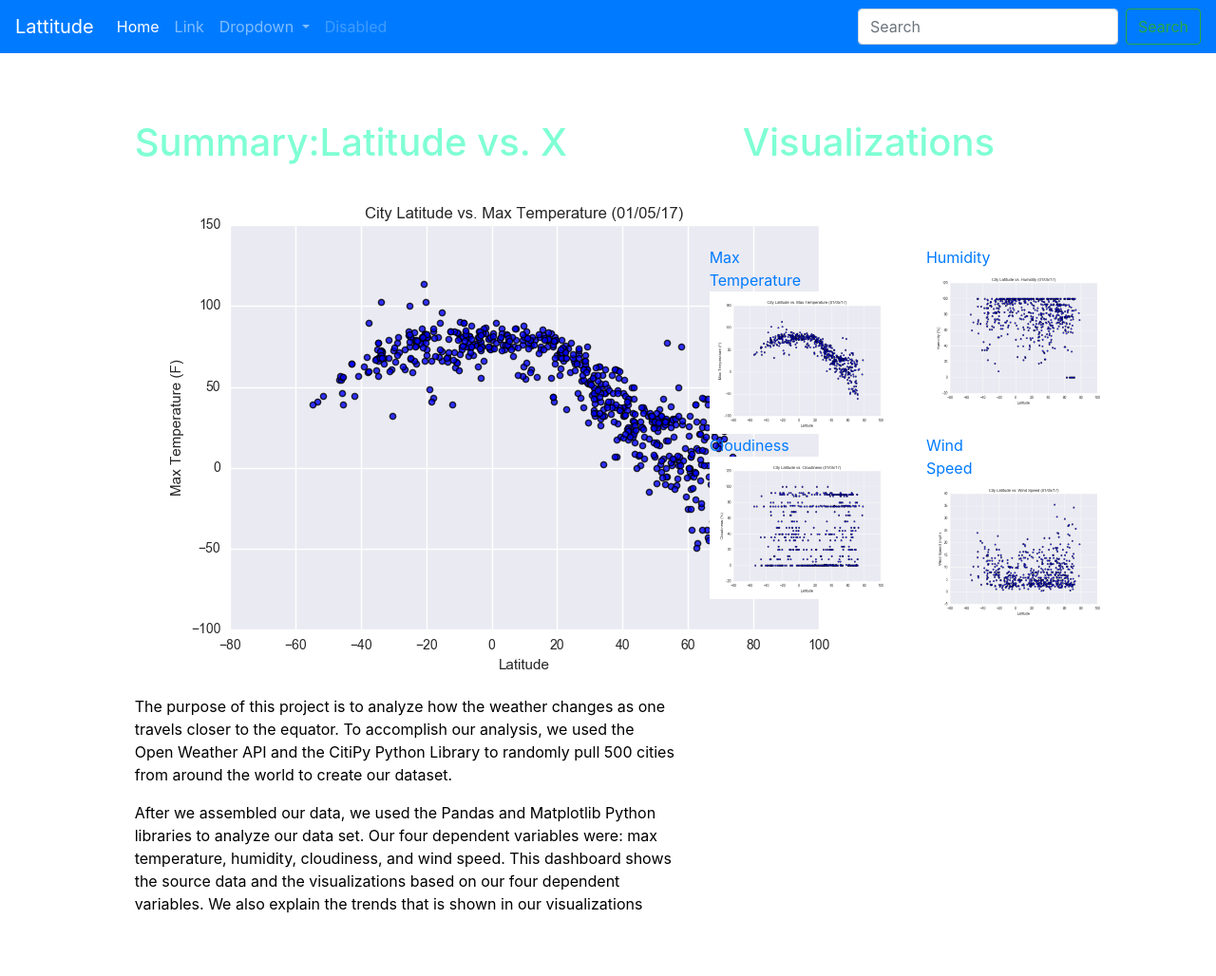
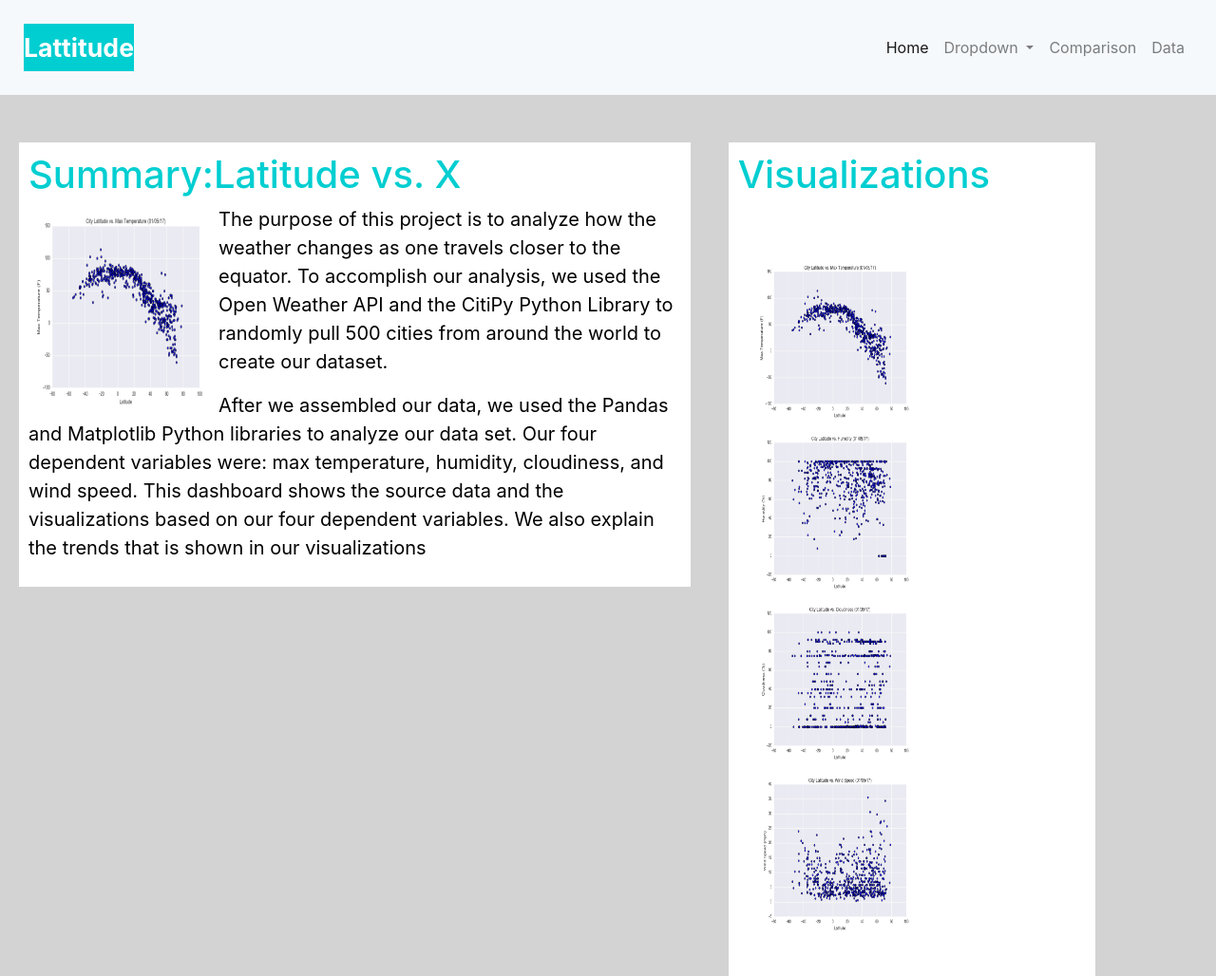
Before and after one commit to ksan1510/WebVis, a plain HTML site: page index.html in a window 1280 px wide. Shown: the whole page at 95% size. Drawn offline with nearby package versions, Linux system fonts and the light colour scheme; files that its build step writes are made by us from their sources.

Commit message:
landing page

```diff
--- a/index.html
+++ b/index.html
@@ -7,111 +7,66 @@
 
     <!-- Bootstrap CSS -->
     <link rel="stylesheet" href="https://stackpath.bootstrapcdn.com/bootstrap/4.3.1/css/bootstrap.min.css" integrity="sha384-ggOyR0iXCbMQv3Xipma34MD+dH/1fQ784/j6cY/iJTQUOhcWr7x9JvoRxT2MZw1T" crossorigin="anonymous">
-    <style>
-  .body {background-color: lightgray
-  }
+    <link rel="stylesheet" href="css/style.css">
+  </head>
+  <body>
 
-  h1{color: aquamarine}
-
-  .box {
-    margin-top: 60px;
-    margin-bottom: 62px;
-    padding: 10px 20px 15px;
-    color:black;
-    background-color: white;
-
-  }
-
-  .box2 {
-    margin-top: 60px;
-    margin-bottom: 62px;
-    padding: 10px 20px 15px;
-    color:black;
-    background-color: white;
-
-  }
-
-  p{color: black}
-
-
-  </style>
-
-  </head>
-  <nav class="navbar navbar-expand-lg navbar-dark bg-primary">
-      <a class="navbar-brand" href="#">Lattitude</a>
+  <nav class="navbar navbar-expand-lg navbar-light" >
+      <a class="navbar-brand" id="brand" href="#" >Lattitude</a>
       <button class="navbar-toggler" type="button" data-toggle="collapse" data-target="#navbarSupportedContent" aria-controls="navbarSupportedContent" aria-expanded="false" aria-label="Toggle navigation">
         <span class="navbar-toggler-icon"></span>
       </button>
       <div class="collapse navbar-collapse" id="navbarSupportedContent">
-        <ul class="navbar-nav mr-auto">
+        <ul class="navbar-nav ml-auto">
           <li class="nav-item active">
-            <a class="nav-link" href="#">Home <span class="sr-only">(current)</span></a>
+            <a class="nav-link" href="index.html">Home <span class="sr-only">(current)</span></a>
           </li>
-          <li class="nav-item">
-            <a class="nav-link" href="#">Link</a>
-          </li>
+
           <li class="nav-item dropdown">
             <a class="nav-link dropdown-toggle" href="#" id="navbarDropdown" role="button" data-toggle="dropdown" aria-haspopup="true" aria-expanded="false">
               Dropdown
             </a>
             <div class="dropdown-menu" aria-labelledby="navbarDropdown">
-              <a class="dropdown-item" href="#">Action</a>
-              <a class="dropdown-item" href="#">Another action</a>
-              <div class="dropdown-divider"></div>
-              <a class="dropdown-item" href="#">Something else here</a>
+              <a class="dropdown-item" href="temperature.html">Temperature</a>
+              <a class="dropdown-item" href="humidity.html">Humidity</a>
+              <a class="dropdown-item" href="cloudiness.html">Cloudiness</a>
+              <a class="dropdown-item" href="wind.html">Wind</a>
+
             </div>
           </li>
           <li class="nav-item">
-            <a class="nav-link disabled" href="#">Disabled</a>
-          </li>
+                <a class="nav-link" href="#">Comparison</a>
+              </li>
+              <li class="nav-item">
+                    <a class="nav-link" href="#">Data</a>
+                  </li>
         </ul>
-        <form class="form-inline my-2 my-lg-0">
-          <input class="form-control mr-sm-2" type="search" placeholder="Search" aria-label="Search">
-          <button class="btn btn-outline-success my-2 my-sm-0" type="submit">Search</button>
-        </form>
+
       </div>
     </nav>
+
   <div class="container-fluid">
       <div class="row">
-       <div class="col-md-1"></div>
-         <div class="col-md-6">
+            <div class= "col-md-7">
              <div class="box">
         <h1 class="h1">Summary:Latitude vs. X</h1>
-          <img src="img/Fig1.png">
+          <img src="img/Fig1.png" class="img float-left" height="220" width="200">
           <p>The purpose of this project is to analyze how the weather changes as one travels closer to the equator. To accomplish our analysis, we used the Open Weather API and the CitiPy Python Library to randomly pull 500 cities from around the world to create our dataset. </p>
           <p>After we assembled our data, we used the Pandas and Matplotlib Python libraries to analyze our data set. Our four dependent variables were: max temperature, humidity, cloudiness, and wind speed. This dashboard shows the source data and the visualizations based on our four dependent variables. We also explain the trends that is shown in our visualizations</p>
+
        </div>
       </div>
-         <div class="col-md-4 sidebar">
-          <div class="row">
-            <div class="box2">
-            <div class="col-md-12">
-              <h1>Visualizations</h1>
-            </div>
-          </div>
-         <div class="row">
-              <div class="col-md-3">
-                 <a href="max_temperature.html">Max Temperature<img src="img/Fig1.png" width="200px" height="150px"></a>
-            </div>
-            <div class="col-md-3"></div>
-                      <div class="col-md-3">
-                 <a href="humidity.html">Humidity<img src="img/Fig2.png" width="200px" height="150px"></a>
-            </div>
-            <div class="col-md-3"></div>
-         </div>
-         <div class ="row">
-                        <div class="col-md-3">
-              <a href="cloudiness.html">Cloudiness<img src="img/Fig3.png" width="200px" height="150px"></a>
-            </div>
-            <div class="col-md-3"></div>
-              <div class="col-md-3">
-              <a href="wind_speed.html">Wind Speed<img src="img/Fig4.png" width="200px" height="150px"></a>
-            </div>
-            <div class="col-md-3"></div>
-          </div>
-       </div>
-      <div class="col-md-1"></div>
-    </div>
+
+      <div class="col-sm-12 col-md-4">
+            <div class="box">
+                <div class="page-header">
+                    <h1>Visualizations</h1>
+                </div>
+                <div class="box">
+                  <a href= "temperature.html"><img  src="img/Fig1.png"  alt= "Temp vs. Latitude Scatterplt" height="180" width="180"></a>
+                    <a href= "humidity.html"><img  src="img/Fig2.png"   alt= "Humidity vs. Latitude Scatterplt" height="180" width="180"></a>
+                    <a href= "cloudiness.html"><img  src="img/Fig3.png" alt="Cloudiness vs. Latitude Scatterplt" height="180" width="180"></a>
+                    <a href= "wind.html"><img  src="img/Fig4.png"  alt= "Wind Speed vs. Latitude Scatterplt" height="180" width="180"></a>
   </div>
             </body>
 
@@ -121,4 +76,5 @@
     <script src="https://cdnjs.cloudflare.com/ajax/libs/popper.js/1.14.7/umd/popper.min.js" integrity="sha384-UO2eT0CpHqdSJQ6hJty5KVphtPhzWj9WO1clHTMGa3JDZwrnQq4sF86dIHNDz0W1" crossorigin="anonymous"></script>
     <script src="https://stackpath.bootstrapcdn.com/bootstrap/4.3.1/js/bootstrap.min.js" integrity="sha384-JjSmVgyd0p3pXB1rRibZUAYoIIy6OrQ6VrjIEaFf/nJGzIxFDsf4x0xIM+B07jRM" crossorigin="anonymous"></script>
   </body>
+
 </html>
--- /dev/null
+++ b/style.css
@@ -0,0 +1,31 @@
+  body{
+    background-color: lightgray;
+}
+  h1{color: darkturquoise
+ }
+
+  .box{
+  padding: 10px;
+  background: white;
+  margin-top:50px;
+  margin-left:5px;
+  margin-right:5px;
+  margin-bottom:20px;
+  align-content: center;
+}
+
+  p{color: black;
+    font-size: 20px
+  }
+  .navbar {
+    margin-right: 0px;
+    margin-left: 0px;
+    padding: 25px;
+    background: rgb(246, 249, 252);
+  }
+
+  #brand {background-color: darkturquoise;
+  ;color:white;
+  font-weight: bold
+  ;font-size: 20pt;
+  }
```
